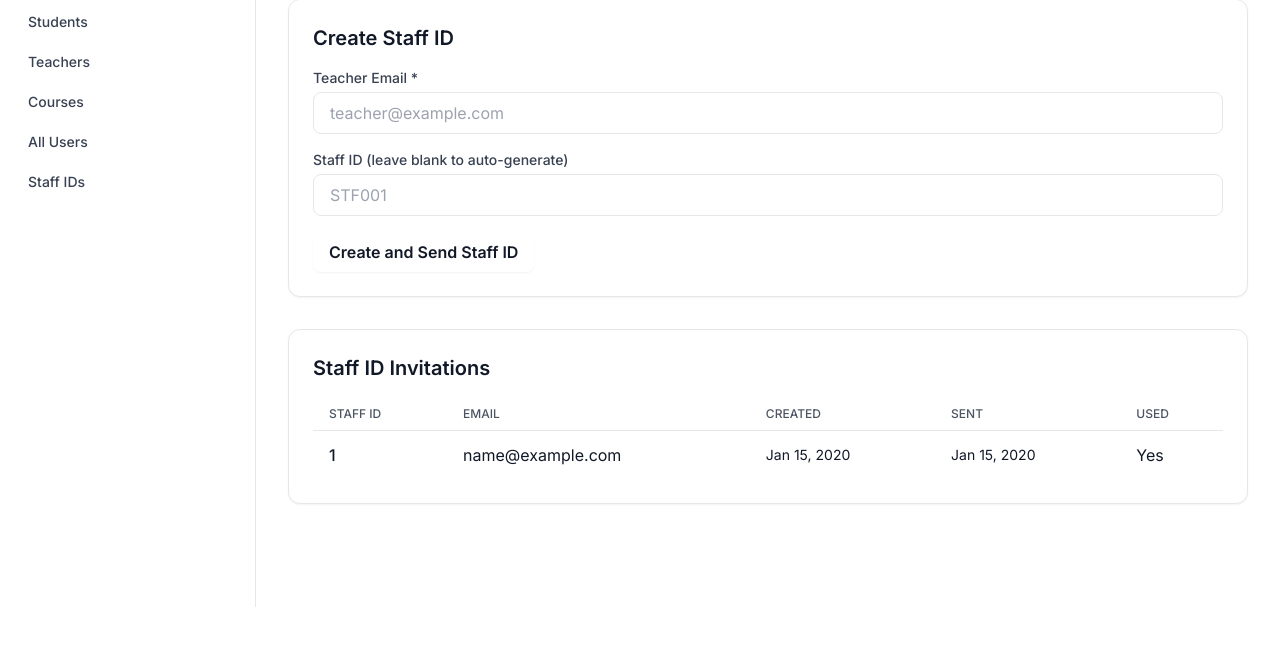
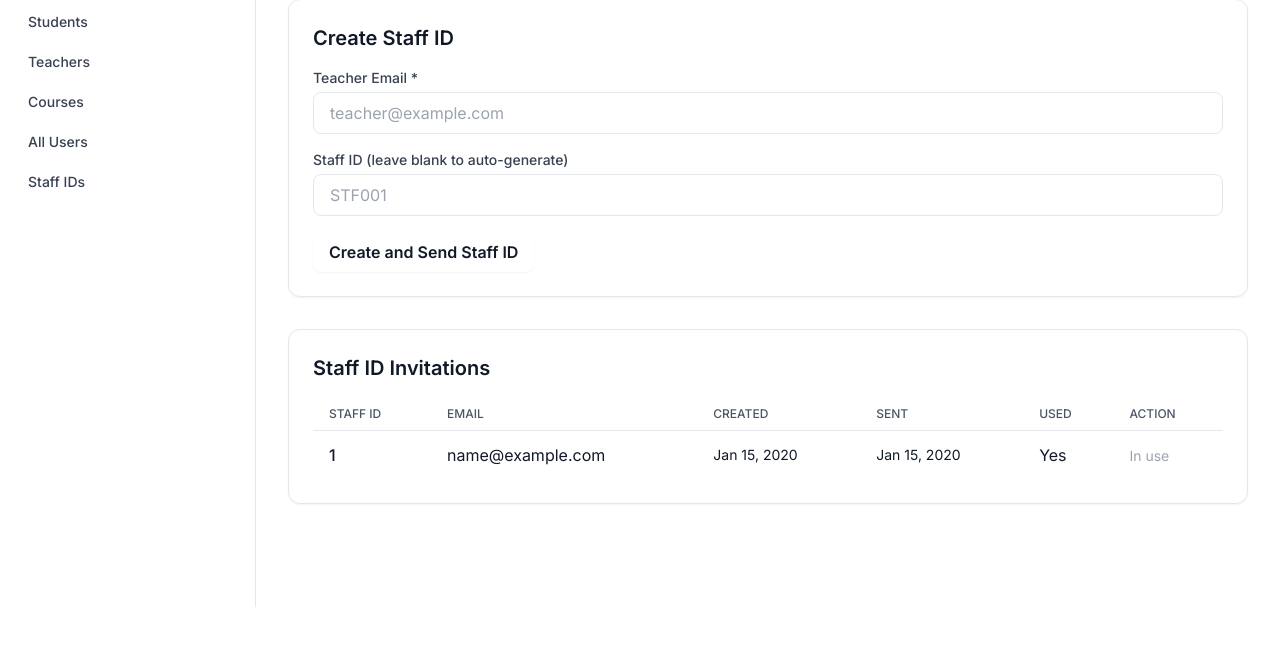
Before and after one commit to AshuD-65/Zack_Academy, a Django app: page /admin-dashboard/staff-ids/ in a window 1280 px wide. Shown: the part 194-858 px from the top of the page. Run offline with Django 5.2, Linux system fonts and the light colour scheme; a user stored in the database is signed in; tables that the repository leaves empty hold one stand-in row (values such as "Sample post").

Commit message:
feat: add delete button for staff ID invitations

```diff
--- a/student_registration/urls.py
+++ b/student_registration/urls.py
@@ -13,6 +13,7 @@ urlpatterns = [
     path('admin-dashboard/', views.admin_dashboard, name='admin_dashboard'),
     path('admin-dashboard/logout/', views.admin_logout, name='admin_logout'),
     path('admin-dashboard/staff-ids/', views.admin_staff_ids, name='admin_staff_ids'),
+    path('admin-dashboard/staff-ids/<str:staff_id>/delete/', views.admin_staff_id_delete, name='admin_staff_id_delete'),
     # Students (CRUD)
     path('admin-dashboard/students/', views.admin_all_students, name='admin_all_students'),
     path('admin-dashboard/students/add/', views.admin_student_create, name='admin_student_create'),
--- a/student_registration/views.py
+++ b/student_registration/views.py
@@ -280,6 +280,19 @@ def admin_staff_ids(request):
     return render(request, 'admin/staff_ids.html', {'recent_invitations': recent_invitations})
 
 
+@staff_member_required
+def admin_staff_id_delete(request, staff_id):
+    """Delete a Staff ID invitation (only if not yet used)."""
+    invitation = get_object_or_404(StaffIDInvitation, staff_id=staff_id)
+    if request.method == 'POST':
+        if invitation.used_at:
+            messages.error(request, f'Staff ID {staff_id} has already been used and cannot be deleted.')
+        else:
+            invitation.delete()
+            messages.success(request, f'Staff ID {staff_id} deleted successfully.')
+    return redirect('admin_staff_ids')
+
+
 # ----- Students -----
 
 @staff_member_required
--- a/templates/admin/staff_ids.html
+++ b/templates/admin/staff_ids.html
@@ -38,6 +38,7 @@
                         <th class="px-4 py-2 text-left text-xs font-medium text-gray-600 uppercase">Created</th>
                         <th class="px-4 py-2 text-left text-xs font-medium text-gray-600 uppercase">Sent</th>
                         <th class="px-4 py-2 text-left text-xs font-medium text-gray-600 uppercase">Used</th>
+                        <th class="px-4 py-2 text-left text-xs font-medium text-gray-600 uppercase">Action</th>
                     </tr>
                 </thead>
                 <tbody class="divide-y divide-gray-200">
@@ -48,6 +49,16 @@
                         <td class="px-4 py-3 text-sm">{{ inv.created_at|date:"M d, Y" }}</td>
                         <td class="px-4 py-3 text-sm">{{ inv.sent_at|date:"M d, Y"|default:"—" }}</td>
                         <td class="px-4 py-3">{% if inv.used_at %}Yes{% else %}No{% endif %}</td>
+                        <td class="px-4 py-3">
+                            {% if not inv.used_at %}
+                            <form method="post" action="{% url 'admin_staff_id_delete' inv.staff_id %}" onsubmit="return confirm('Delete Staff ID {{ inv.staff_id }}? This cannot be undone.');">
+                                {% csrf_token %}
+                                <button type="submit" class="text-red-600 hover:text-red-800 text-sm font-medium">Delete</button>
+                            </form>
+                            {% else %}
+                            <span class="text-gray-400 text-sm">In use</span>
+                            {% endif %}
+                        </td>
                     </tr>
                     {% endfor %}
                 </tbody>
```
